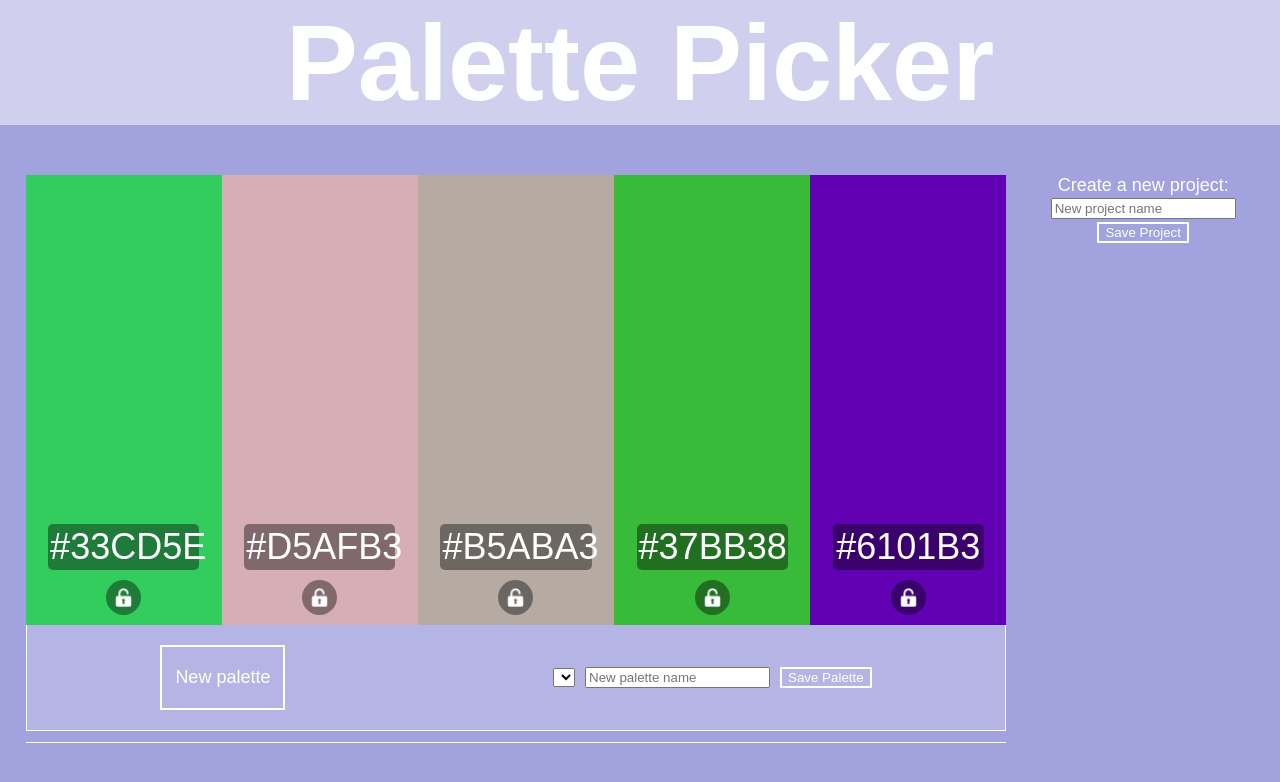
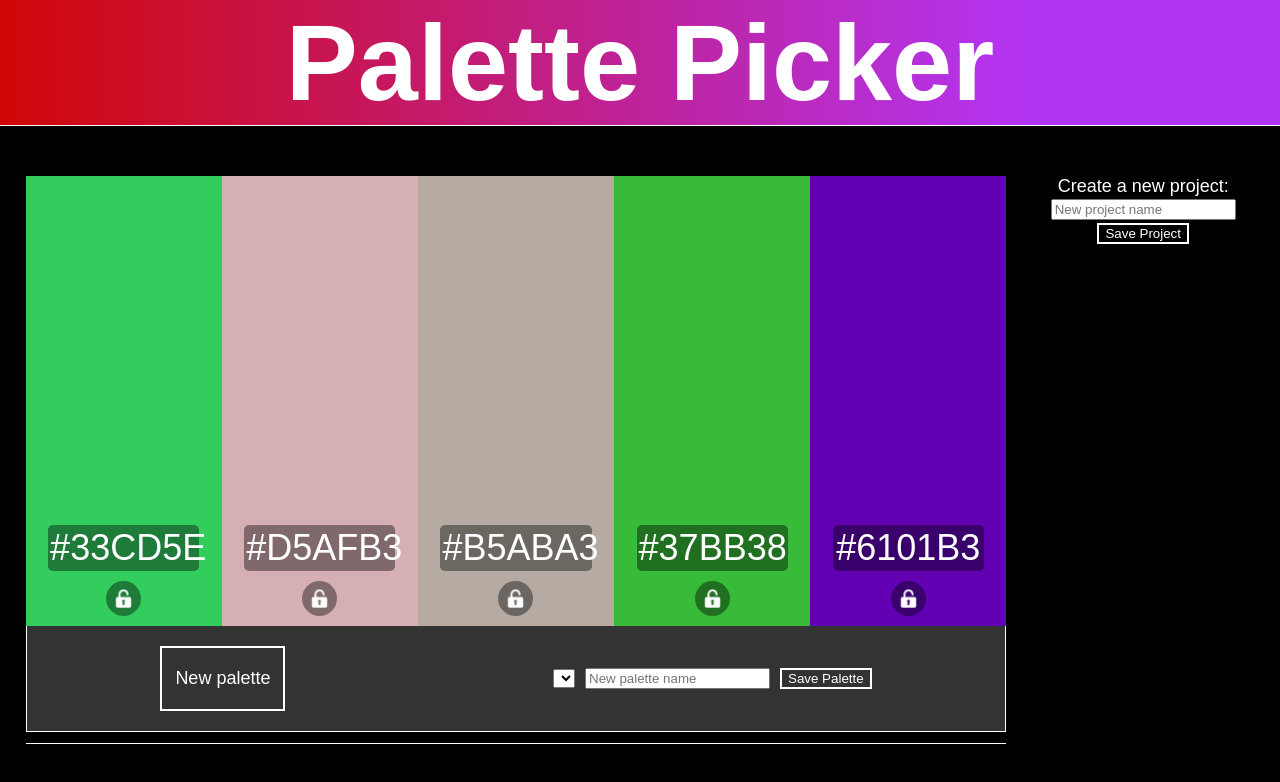
Before and after one commit to etcetera8/pallete-picker, a website: page public/index.html in a window 1280 px wide. Drawn offline with nearby package versions, Linux system fonts and the light colour scheme; no server answers; a web font is replaced by a local one.

Commit message:
Add background styling

```diff
--- a/public/styles/styles.css
+++ b/public/styles/styles.css
@@ -3,7 +3,7 @@
 body, html {
   margin: 0;
   padding: 0;
-  background: rgba(73, 73, 191, 0.3);
+  background: #000;
   font-family: 'Cuprum', sans-serif;
   font-size: 18px;
   height: 100%;
@@ -34,7 +34,8 @@ button:focus {
   margin: 0 auto;
   color: #fff;
   font-size: 6em;
-  background: rgba(255, 255, 255, 0.5)
+  background: linear-gradient(to right, rgb(208, 7, 7), rgb(179, 52, 242) 80%);
+  border-bottom: 1px solid;
 }
 
 main {
```
